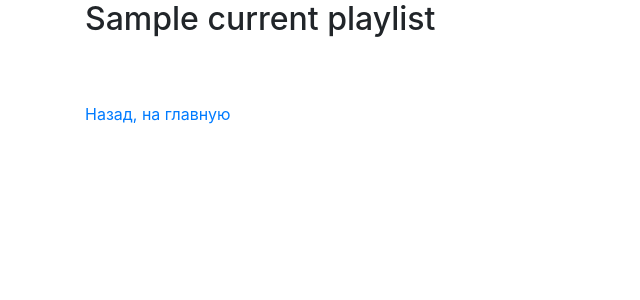
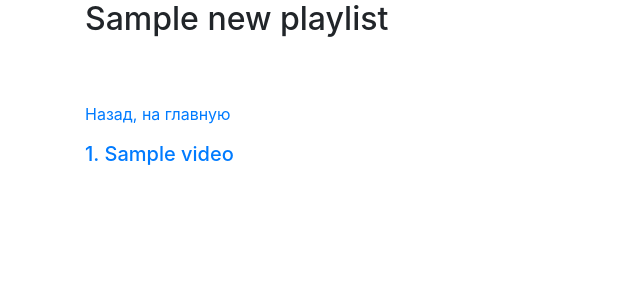
Before and after one commit to syntarch/Flask_begins, a Flask app: template Flask_folder/templates/playlist.html in a window 1280 px wide. Shown: the top 300 px of the page, without its empty margins (0-640 px from the left). Run offline with Flask 2, Linux system fonts and the light colour scheme; the template is opened without the code that fills it: most values are stand-ins (such as "Sample title", 1, 10 or a date in 2020); some libraries are stand-ins or nearby versions.

Commit message:
4. The logic of the application was corrected - numeration at the playlists, the number of videos in playlist at the main page.

```diff
--- a/Flask_folder/app.py
+++ b/Flask_folder/app.py
@@ -7,11 +7,11 @@
                   'videoid': 'https://www.youtube.com/embed/K-N0_kMvtFU'},
           {'id': '3', 'title': 'Towards the search for life on other earths',
                   'videoid': 'https://www.youtube.com/embed/qAYqK9lAxic'},
-          {'id': '4', 'title': 'How NASA is answering the question: Are we alone?',
+          {'id': '4', 'title': 'How NASA is answering the question: are we alone',
                   'videoid': 'https://www.youtube.com/embed/Lp7BL-UI0Rw'}]
 
-playlists = {'about_astrobiology': {'title': 'Об Астробиологии', 'videos': ['2'], 'videos_number': 1},
-             'life_search': {'title': 'Поиск жизни за пределами Земли', 'videos': ['1', '3', '4'], 'videos_number': 3}}
+playlists = {'about_astrobiology': {'title': 'Об Астробиологии', 'videos': ['2']},
+             'life_search': {'title': 'Поиск жизни за пределами Земли', 'videos': ['1', '3', '4']}}
 
 @app.route('/')
 def main():
@@ -20,9 +20,14 @@
 @app.route('/playlists/<playlist_name>')
 def playlist(playlist_name):
     current_playlist = playlists[playlist_name]
-    return render_template('playlist.html',
-                           current_playlist=current_playlist,
-                           videos=videos)
+    new_playlist = []
+    number = 1
+    for video in videos:
+        if video['id'] in current_playlist['videos']:
+            video['number_id'] = str(number)
+            new_playlist += [video]
+            number += 1
+    return render_template('playlist.html', new_playlist=new_playlist)
 
 @app.route('/about')
 def about():
--- a/Flask_folder/templates/playlist.html
+++ b/Flask_folder/templates/playlist.html
@@ -8,15 +8,13 @@
 <body>
 
 <div class="container">
-    <h2 class="mb-3">{{ current_playlist.title }}</h2>
+    <h2 class="mb-3">{{ new_playlist.title }}</h2>
 
     <div class="row">
         <div class="col-md-8">
             <nav class="mt-5 mb-3"><a href="/">Назад, на главную</a></nav>
-            {% for video in videos %}
-                {% if video.id in current_playlist.videos %}
-                    <h5 class="mb-3"><a href="/videos/{{ video.id }}">{{ video.id }}. {{ video.title }}</a></h5>
-                {% endif %}
+            {% for video in new_playlist %}
+                <h5 class="mb-3"><a href="/videos/{{ video.id }}">{{ video.number_id }}. {{ video.title }}</a></h5>
             {% endfor %}
          </div>
     </div><!--/row-->
```
Also changed, not shown: Flask_folder/templates/index.html (+4 -4 lines).
